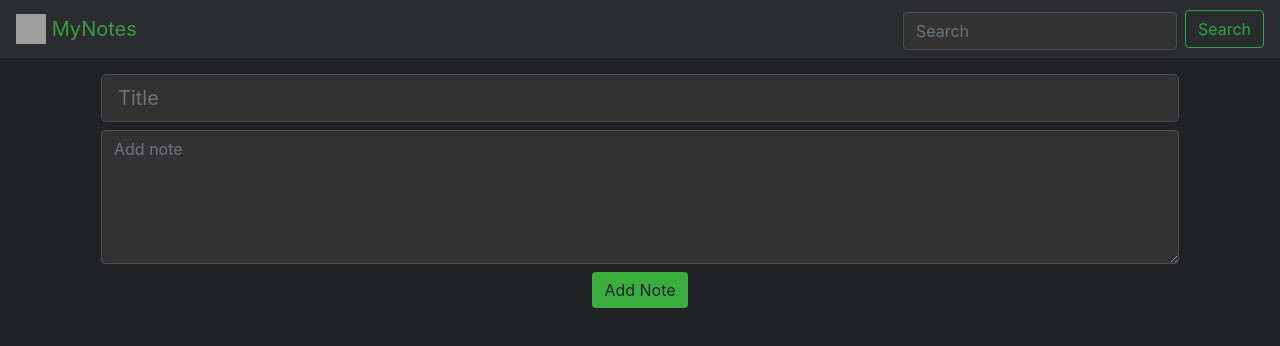
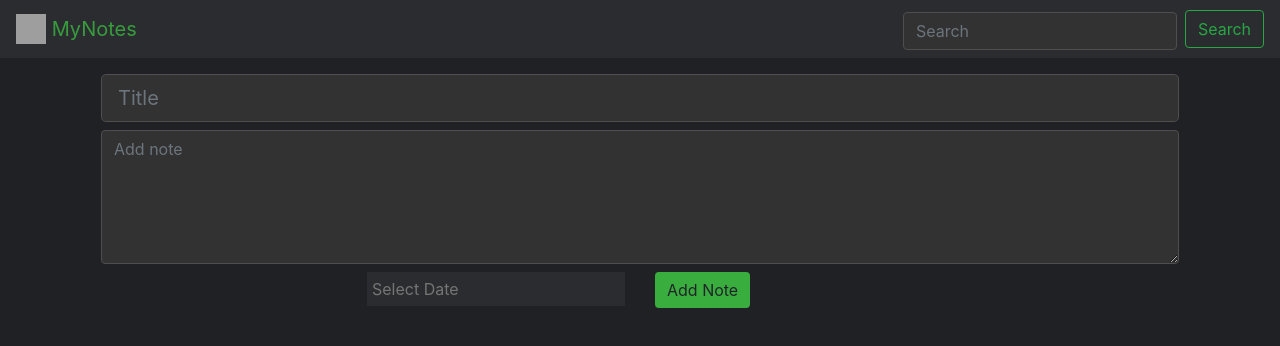
Before and after one commit to myana-mahesh/MyNotes, a React (Create React App) app: page / in a window 1280 px wide. Shown: the top 346 px of the page. Built offline with nearby package versions, Linux system fonts and the light colour scheme; grey boxes are pictures that could not be loaded.

Commit message:
add date while adding note feature added

```diff
--- a/src/App.js
+++ b/src/App.js
@@ -10,13 +10,18 @@ function App() {
   const [filterdNotes, setFilterdNotes] = useState([]);
   const [searchText, setSearchText] = useState('');
   const getNote = (note) => {
-    console.log("n from app"+note.title)
+
+    console.log("n from app" + note.startDate)
+    let date = new Date();
+    if(note.startDate !== "" || notes.startDate===null){
+      date = note.startDate;
+    }
     let n = {
       title: note.title,
       noteDetail: note.noteDetail,
-      date: new Date()
+      date: date
     };
-    setFilterdNotes([...filterdNotes,n])
+    setFilterdNotes([...notes,n])
     setNotes([...notes, n]);
     setSearchText("")
   }
--- a/src/components/AddNote.js
+++ b/src/components/AddNote.js
@@ -1,27 +1,46 @@
 import React, { useState } from 'react';
+import DatePicker from 'react-datepicker'
+import datePicker from '../styles/datePicker.module.css'
+import "react-datepicker/dist/react-datepicker.css";
 import '../styles/AddNote.css';
+
 export default function AddNote(props) {
     const [title, setTitle] = useState("");
-    const [noteDetail,setNoteDetail]=useState("");
+    const [noteDetail, setNoteDetail] = useState("");
+    const [startDate, setStartDate] = useState("");
+
     const handleClick=(event)=>{
         event.preventDefault();
         console.log(title, noteDetail);
         if ((title !== null && title !== "") || (noteDetail !== null && noteDetail !== "")) {
-            props.passNote({ title, noteDetail })
+            props.passNote({ title, noteDetail, startDate })
+            console.log(startDate)
             setTitle("");
             setNoteDetail("");
+            setStartDate();
         }
 
     }
     return (
         <form className="addNoteContainer" >
-            <div className="form-group p-3 pb-4  container"   >
+            <div className="form-group p-3 pb-4 container">
                 <div className="row ml-0 mr-0">
                     <div className="col-12">
                         <input className="form-control form-control-lg mb-2" type="text" placeholder="Title" required value={title} onChange={event=>{setTitle(event.target.value)}} ></input>
                         <textarea className="form-control" id="exampleFormControlTextarea1" rows="5" placeholder="Add note" required value={noteDetail} onChange={event=>{setNoteDetail(event.target.value)}} ></textarea>
                     </div>
-                    <div className=" mt-2 ml-auto mr-auto ">
+                    <div className="col-6 justify-content-center mt-2 ">
+                        <DatePicker
+                        className="test"
+                        style={{boxShadow:"none",border:'none'}}
+                        placeholderText="Select Date"
+                        selected={startDate}
+                        onChange={date => setStartDate(date)}
+                        dateFormat="dd/MM/yyyy"
+                        ></DatePicker>
+
+                    </div>
+                    <div className="col-6 mt-2">
                         <button type="submit" className="btn addButton  " onClick={handleClick}>Add Note</button>
                     </div>
                 </div>
--- a/src/components/NotesList.js
+++ b/src/components/NotesList.js
@@ -81,17 +81,20 @@ function NotesList(props) {
             setWeekPicker(true);
             setYearPicker(false);
         }
-        if (event.target.value === "month") {
+        else if (event.target.value === "month") {
             setDateFormat("MMMM yyyy")
             setMonthPicker(true);
             setWeekPicker(false);
             setYearPicker(false);
         }
-        if (event.target.value === "year") {
+        else if (event.target.value === "year") {
             setDateFormat("yyyy")
             setMonthPicker(false);
             setWeekPicker(false);
             setYearPicker(true);
+        }
+        else {
+            setFilterUsed(false);
         }
 
     }
@@ -107,9 +110,7 @@ function NotesList(props) {
         else if (filterValue === 'month') {
             filterByMonth();
         }
-        else {
-            filterUsed(false);
-        }
+
 
     }
 
@@ -238,7 +239,7 @@ function NotesList(props) {
                     <div className="row mt-3" >
                         {props.notesArryay.map((notes, index) => <div key={index} className=" col-lg-3 col-md-4 col-12 mb-4 justify-content-center " onClick={() => showModal(index)}><div className="card" key={index} style={{ height:"100%"}}>
                                 <div className="card-body">
-                                <h5 className="card-title">{notes.title}</h5>
+                                <h5 className="card-title" className="mb-4"><span style={{float:'left',fontWeight:'450'}}>{notes.title}</span>  <span style={{float:"right",fontSize:'12px',fontWeight:'100',color:'rgb(160 160 160)'}}>created on:{ moment(notes.date).format("DD/MM/yyyy")}</span></h5>
                                 <p className="card-text" >{notes.noteDetail}</p>
                                 </div>
                         </div></div>)}
@@ -251,7 +252,7 @@ function NotesList(props) {
                             {props.filterdNotes.map((notes, index) =>
                                 <div key={index} className=" col-lg-3 col-md-4 col-12 mb-4 justify-content-center " onClick={() => showModal(index)}><div className="card" key={index} style={{ height: "100%" }}>
                                     <div className="card-body">
-                                        <h5 className="card-title">{notes.title}</h5>
+                                        <h5 className="card-title" className="mb-4"><span style={{float:'left',fontWeight:'450'}}>{notes.title}</span>  <span style={{float:"right",fontSize:'12px',fontWeight:'100',color:'rgb(160 160 160)'}}>created on:{ moment(notes.date).format("DD/MM/yyyy")}</span></h5>
                                         <p className="card-text" >{notes.noteDetail}</p>
                                     </div>
                                 </div>
@@ -264,7 +265,7 @@ function NotesList(props) {
                                 notes.noteDetail.includes(props.searchText) || notes.title.includes(props.searchText)?
                                     <div key={index} className=" col-lg-3 col-md-4 col-12 mb-4 justify-content-center " onClick={() => showModal(index)}><div className="card" key={index} style={{ height:"100%"}}>
                                         <div className="card-body">
-                                            <h5 className="card-title">{notes.title}</h5>
+                                            <h5 className="card-title" className="mb-4"><span style={{float:'left',fontWeight:'450'}}>{notes.title}</span>  <span style={{float:"right",fontSize:'12px',fontWeight:'100',color:'rgb(160 160 160)'}}>created on:{ moment(notes.date).format("DD/MM/yyyy")}</span></h5>
                                             <p className="card-text" >{notes.noteDetail}</p>
                                         </div>
                                     </div>
--- a/src/styles/AddNote.css
+++ b/src/styles/AddNote.css
@@ -20,3 +20,23 @@ input[type="text"]:focus {
   background-color: #39ae3fde;
   border: 1px solid rgb(102, 255, 47);
 }
+.datePicker {
+  background: #202124;
+  color: white;
+  border: 1px solid #4b4d52;
+  padding: 0.5rem;
+}
+.react-datepicker__input-container input {
+  background: #2b2c2f;
+  border: none;
+  padding: 5px;
+  color: #e8eaed;
+}
+.test {
+  width: 100%;
+}
+@media (max-width: 768px) {
+  .addButton {
+    float: right;
+  }
+}
--- /dev/null
+++ b/src/styles/datePicker.module.css
@@ -0,0 +1,3 @@
+.test {
+  width: 100%;
+}
```
Also changed, not shown: src/styles/Gallery.css (deleted, +0 -40 lines).
